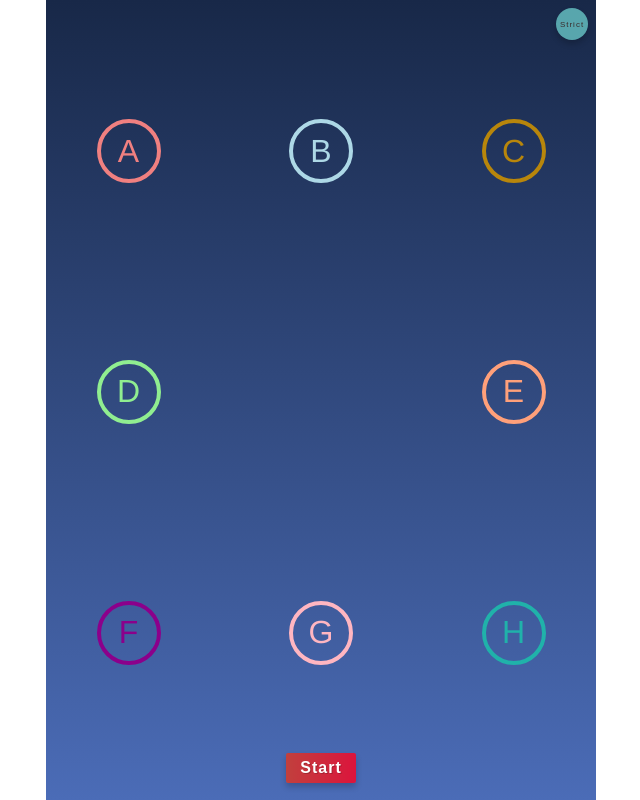
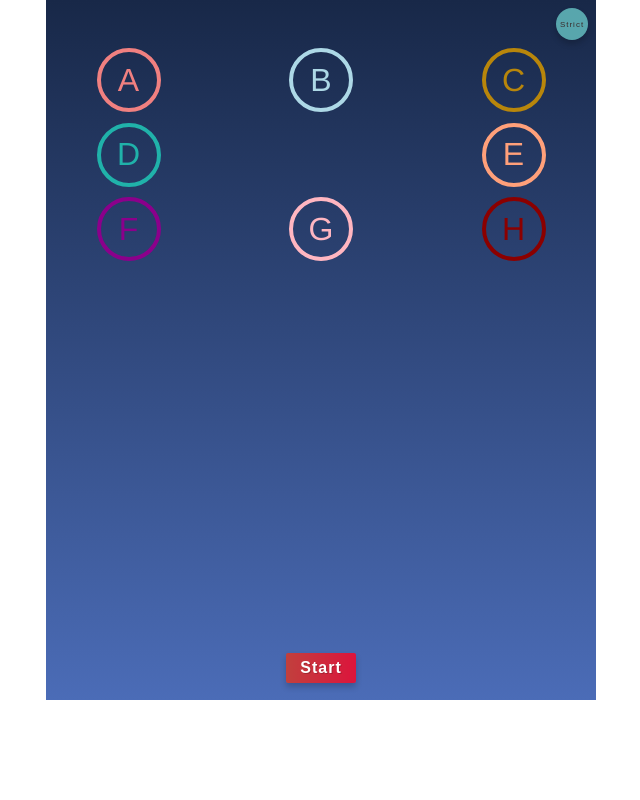
Before and after one commit to ivan-rey-c-v/simonlikegame, a Vue app: page / in a window 1280 px wide. Shown: the whole page, without its empty margins (319-959 px from the left). Built offline with nearby package versions, Linux system fonts and the light colour scheme.

Commit message:
please work!

```diff
--- a/src/App.vue
+++ b/src/App.vue
@@ -29,6 +29,7 @@
       </StrictButton>
     </header>
 
+    <div class="body">
       <div class="grid">
 
 	      <div v-for="shape in shapes"
@@ -48,6 +49,7 @@
           <h2>
             {{display}}
           </h2>
+        </div>
       </div>
     </div>
 
@@ -79,11 +81,11 @@ export default {
         { index: 0, entity: "A", color: "lightcoral" },
         { index: 1, entity: "B", color: "lightblue" },
         { index: 2, entity: "C", color: "darkgoldenrod" },
-        { index: 3, entity: "D", color: "lightgreen" },
+        { index: 3, entity: "D", color: "lightseagreen" },
         { index: 4, entity: "E", color: "lightsalmon" },
         { index: 5, entity: "F", color: "darkmagenta" },
         { index: 6, entity: "G", color: "lightpink" },
-        { index: 7, entity: "H", color: "lightseagreen" }
+        { index: 7, entity: "H", color: "darkred" }
       ],
 
       inGame: false,
@@ -272,6 +274,7 @@ export default {
   flex: 0 1 550px;
   height: 100vh;
   min-height: 450px;
+  max-height: 700px;
   background: linear-gradient(180deg, #182848, #4b6cb7);
   color: white;
 }
@@ -296,8 +299,10 @@ export default {
   transform: scale(0.85);
 }
 
-.grid {
-  flex: 1 1 50px;
+.body {
+  height: calc(100vh - 7rem);
+  min-height: calc(450px - 7rem);
+  max-height: calc(700px - 7rem);
 }
 
 @supports (display:flex) {
```
Also changed, not shown: 10 other files (tests, documents, lock files or other folders). Lines whose indentation alone changed are shown as unchanged.
